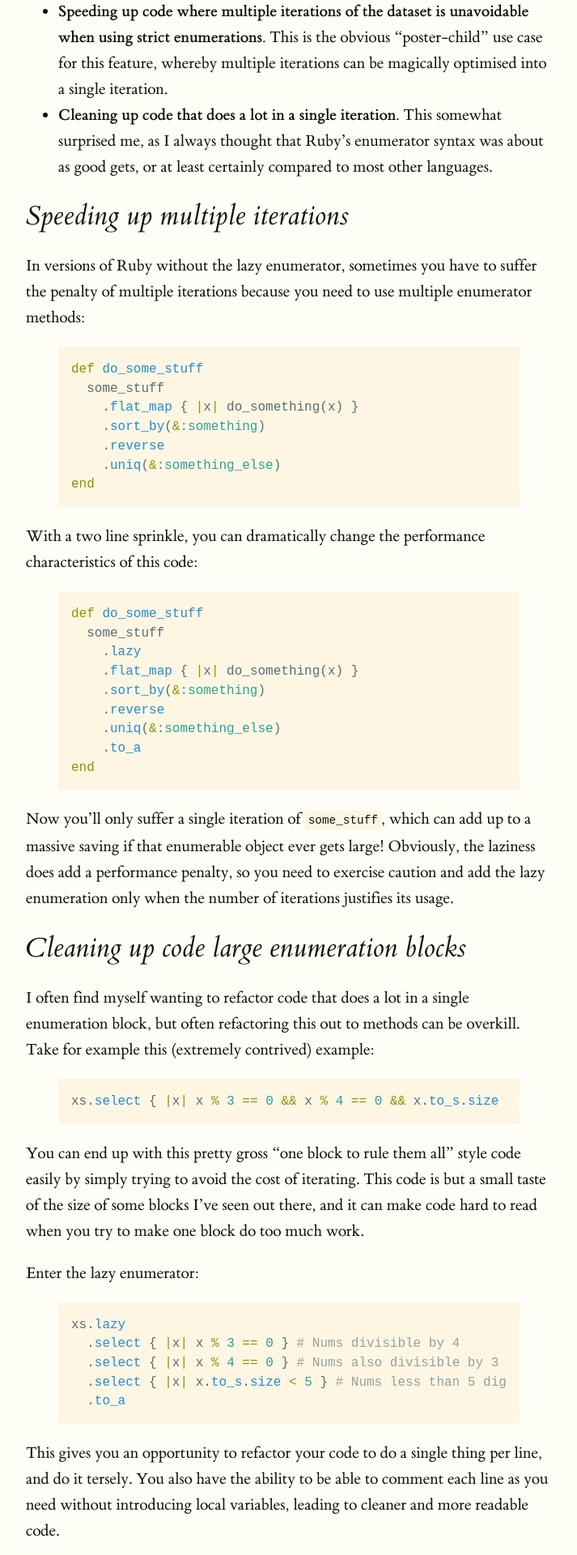
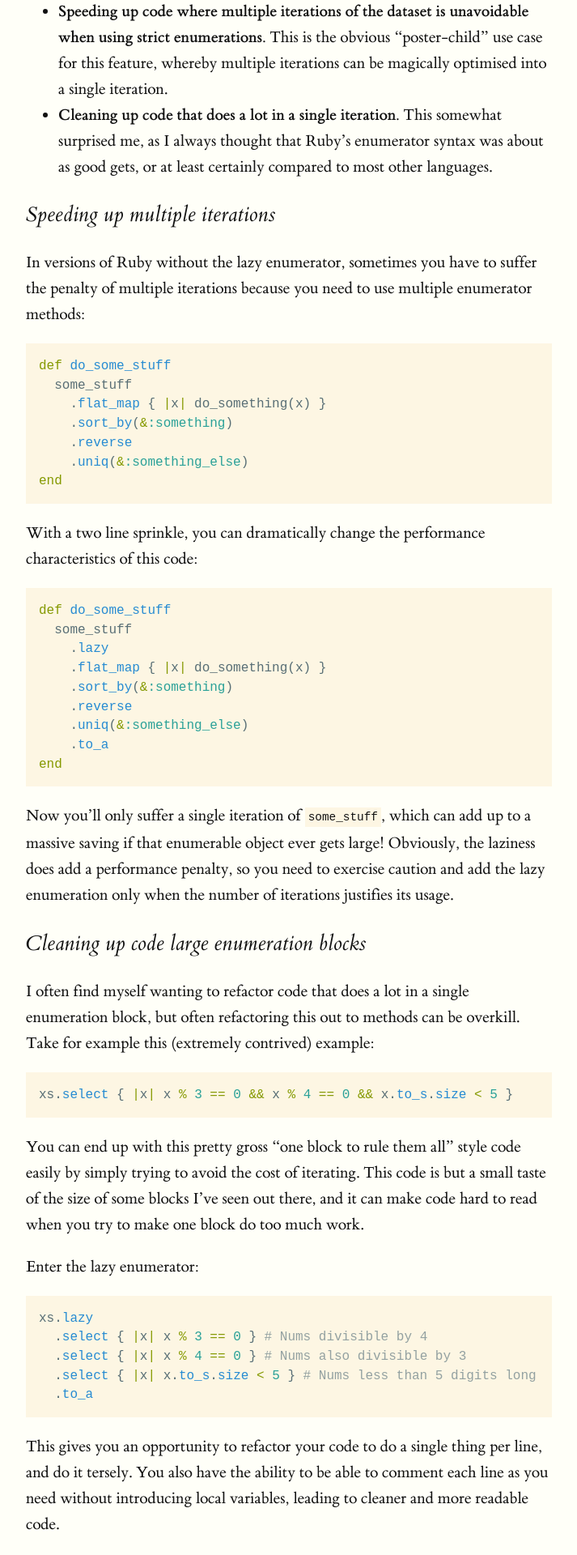
Before and after one commit to nathankleyn/nathankleyn.github.io, a Jekyll site: the page built from _posts/2015-02-20-using-lazy-enumerator-in-ruby.md, in a window 1280 px wide. Shown: the part 754-2674 px from the top of the page at 81% size, without its empty margins (128-841 px from the left). Built offline with Jekyll 4.4.1, drawn with Linux system fonts in a browser that asks for light colours.

Commit message:
Fix formatting and use code fences in old articles.

````diff
--- a/_includes/head.html
+++ b/_includes/head.html
@@ -1,7 +1,10 @@
 <head>
-  <link href="http://gmpg.org/xfn/11" rel="profile">
   <meta http-equiv="X-UA-Compatible" content="IE=edge">
   <meta http-equiv="Content-Type" content="text/html; charset=utf-8">
+
+  <!-- CSS -->
+  <link rel="stylesheet" href="https://cdnjs.cloudflare.com/ajax/libs/normalize/7.0.0/normalize.min.css">
+  <link rel="stylesheet" href="/css/styles.css?v=11">
 
   <!-- Enable responsiveness on mobile devices-->
   <meta name="viewport" content="width=device-width, initial-scale=1.0, maximum-scale=1">
@@ -14,13 +17,6 @@
     {% endif %}
   </title>
 
-  <!-- CSS -->
-  <link rel="stylesheet" href="https://cdnjs.cloudflare.com/ajax/libs/normalize/7.0.0/normalize.min.css">
-  <link rel="stylesheet" href="/css/styles.css?v=10">
-
-  <!-- Icons -->
-  <!-- FIXME: Make an Apple icon here. -->
-  <!-- <link rel="apple-touch-icon-precomposed" sizes="144x144" href="/public/apple-touch-icon-144-precomposed.png"> -->
   <!-- Source of favicon is https://www.materialpalette.com/icons -->
   <link rel="shortcut icon" type="image/png" href="/public/favicon.png?v=2">
 
--- a/_posts/2015-02-20-using-lazy-enumerator-in-ruby.md
+++ b/_posts/2015-02-20-using-lazy-enumerator-in-ruby.md
@@ -10,11 +10,11 @@
 * **Speeding up code where multiple iterations of the dataset is unavoidable when using strict enumerations.** This is the obvious "poster-child" use case for this feature, whereby multiple iterations can be magically optimised into a single iteration.
 * **Cleaning up code that does a lot in a single iteration.** This somewhat surprised me, as I always thought that Ruby's enumerator syntax was about as good gets, or at least certainly compared to most other languages.
 
-## Speeding up multiple iterations
+### Speeding up multiple iterations
 
 In versions of Ruby without the lazy enumerator, sometimes you have to suffer the penalty of multiple iterations because you need to use multiple enumerator methods:
 
-{% highlight ruby %}
+```ruby
 def do_some_stuff
   some_stuff
     .flat_map { |x| do_something(x) }
@@ -22,11 +22,11 @@
     .reverse
     .uniq(&:something_else)
 end
-{% endhighlight %}
+```
 
 With a two line sprinkle, you can dramatically change the performance characteristics of this code:
 
-{% highlight ruby %}
+```ruby
 def do_some_stuff
   some_stuff
     .lazy
@@ -36,32 +36,32 @@
     .uniq(&:something_else)
     .to_a
 end
-{% endhighlight %}
+```
 
 Now you'll only suffer a single iteration of `some_stuff`, which can add up to a massive saving if that enumerable object ever gets large! Obviously, the laziness does add a performance penalty, so you need to exercise caution and add the lazy enumeration only when the number of iterations justifies its usage.
 
-## Cleaning up code large enumeration blocks
+### Cleaning up code large enumeration blocks
 
 I often find myself wanting to refactor code that does a lot in a single enumeration block, but often refactoring this out to methods can be overkill. Take for example this (extremely contrived) example:
 
-{% highlight ruby %}
+```ruby
 xs.select { |x| x % 3 == 0 && x % 4 == 0 && x.to_s.size < 5 }
-{% endhighlight %}
+```
 
 You can end up with this pretty gross "one block to rule them all" style code easily by simply trying to avoid the cost of iterating. This code is but a small taste of the size of some blocks I've seen out there, and it can make code hard to read when you try to make one block do too much work.
 
 Enter the lazy enumerator:
 
-{% highlight ruby %}
+```ruby
 xs.lazy
   .select { |x| x % 3 == 0 } # Nums divisible by 4
   .select { |x| x % 4 == 0 } # Nums also divisible by 3
   .select { |x| x.to_s.size < 5 } # Nums less than 5 digits long
   .to_a
-{% endhighlight %}
+```
 
 This gives you an opportunity to refactor your code to do a single thing per line, and do it tersely. You also have the ability to be able to comment each line as you need without introducing local variables, leading to cleaner and more readable code.
 
-## Learnings
+### Learnings
 
 In any code where you can use Ruby 2.0+, consider using the lazy enumerable for these use cases. You may find it leads to cleaner, more readable code - and it some cases a hefty performance gain!
--- a/css/styles.scss
+++ b/css/styles.scss
@@ -98,6 +98,14 @@
   margin-top: 0;
 }
 
+blockquote {
+  border-left: 1px solid #111;
+  font-style: italic;
+  font-weight: 400;
+  padding-left: 2rem;
+  margin: 2rem;
+}
+
 .footnotes {
   font-size: 1rem;
   line-height: 1.6rem;
````
Also changed, not shown: _posts/2016-01-02-the-parable-of-the-getting-started-experience.md (deleted, +0 -24 lines).
